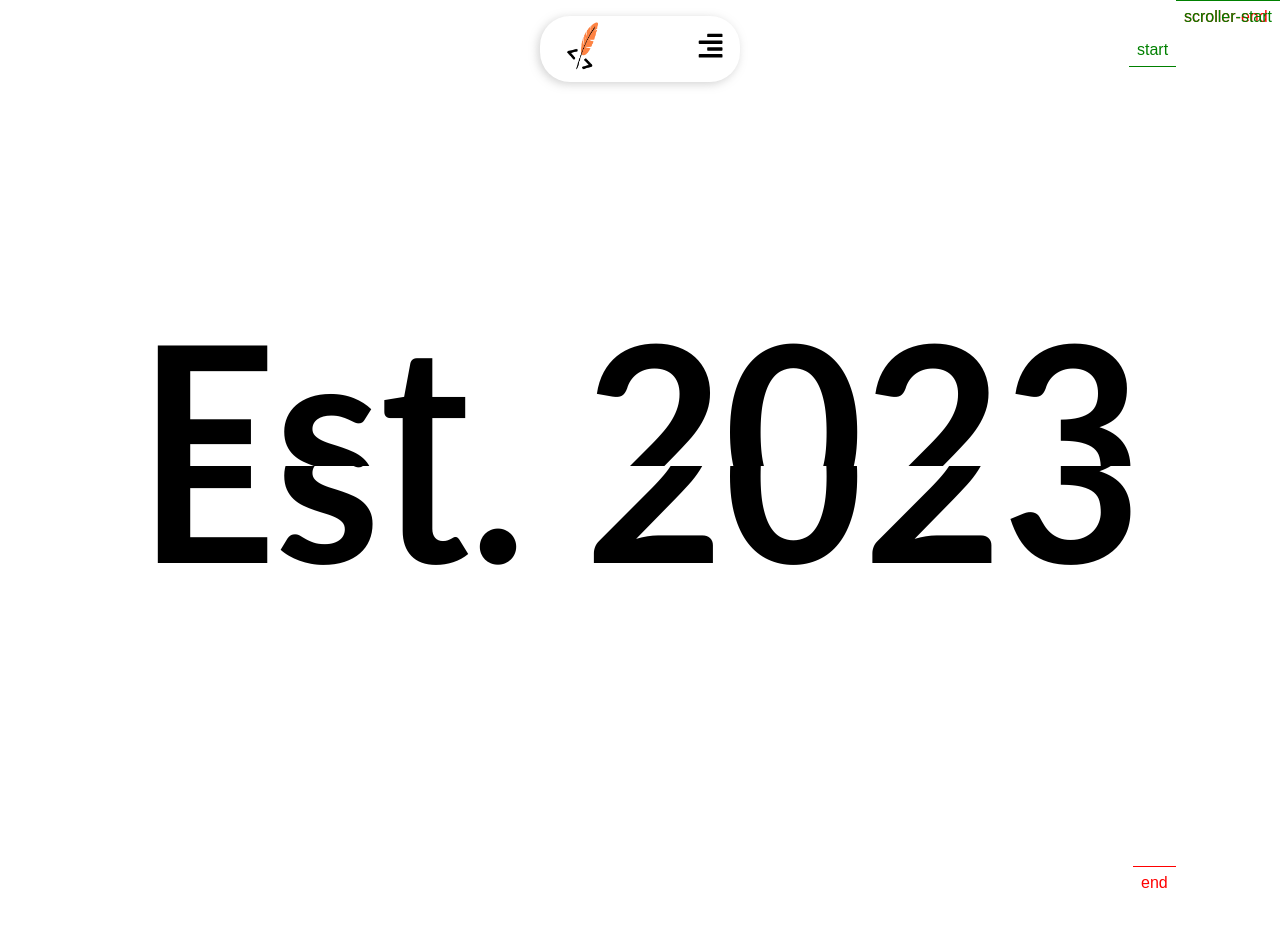
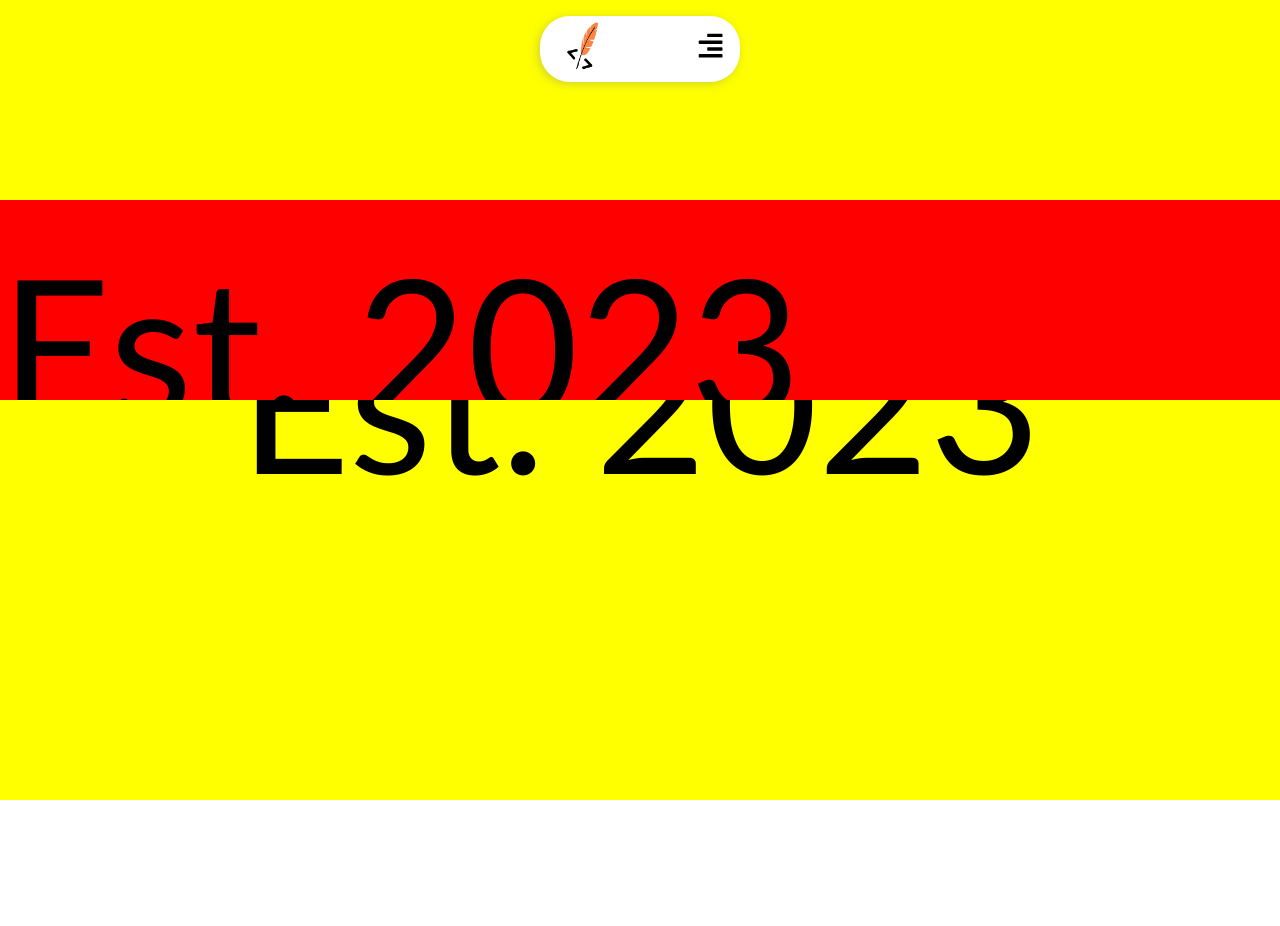
Before and after one commit to Sanuthb/Company_Site, a React (Vite) app in the folder Frontend/: page /about in a window 1280 px wide. Shown: the top 926 px of the page. Built offline with nearby package versions, Linux system fonts and the light colour scheme.

Commit message:
scroll added

```diff
--- a/Frontend/package.json
+++ b/Frontend/package.json
@@ -13,6 +13,7 @@
     "@gsap/react": "^2.1.1",
     "framer-motion": "^11.3.28",
     "gsap": "^3.12.5",
+    "locomotive-scroll": "^5.0.0-beta.15",
     "react": "^18.3.1",
     "react-dom": "^18.3.1",
     "react-icons": "^5.2.1",
--- a/Frontend/src/Gsap_Animation/About_animation.js
+++ b/Frontend/src/Gsap_Animation/About_animation.js
@@ -20,7 +20,7 @@ const about_page_animation = (
       scrollTrigger: {
         trigger: section,
         start: "top top",
-        end: "bottom top",
+        end: "top -100%",
         scrub: 1,
         pin: true,
         markers: true,
@@ -43,76 +43,77 @@ const about_page_animation = (
       },
       "start"
     );
-    tl.fromTo(
-      dummy_box,
-      {
-        y: "200%",
-        opacity: 0,
-      },
-      {
-        y:"-100%",
-        opacity: 1,
-        duration: 2,
-      },
-      "start+=0.5"
-    );
+    //   tl.fromTo(
+    //     dummy_box,
+    //     {
+    //       y: "200%",
+    //       opacity: 0,
+    //     },
+    //     {
+    //       y:"-100%",
+    //       opacity: 1,
+    //       duration: 2,
+    //     },
+    //     "start+=0.5"
+    //   );
 
-    tl.fromTo(
-      about_company_story,
-      {
-        y: "200%",
-        opacity: 0,
-      },
-      {
-        y: "-100%",
-        opacity: 1,
-        duration: 2,
-      },
-      "start+=1"
-    );
+    //   tl.fromTo(
+    //     about_company_story,
+    //     {
+    //       y: "200%",
+    //       opacity: 0,
+    //     },
+    //     {
+    //       y: "-100%",
+    //       opacity: 1,
+    //       duration: 2,
+    //     },
+    //     "start+=1"
+    //   );
 
-    tl.fromTo(
-      about_text_para,
-      {
-        y: "200%",
-        opacity: 0,
-      },
-      {
-        y: "-100%",
-        opacity: 1,
-        duration: 2,
-      },
-      "start+=1.5"
-    );
+    //   tl.fromTo(
+    //     about_text_para,
+    //     {
+    //       y: "200%",
+    //       opacity: 0,
+    //     },
+    //     {
+    //       y: "-100%",
+    //       opacity: 1,
+    //       duration: 2,
+    //     },
+    //     "start+=1.5"
+    //   );
 
-    tl.fromTo(
-      about_image,
-      {
-        scale: 0.8,
-        opacity: 0,
-      },
-      {
-        scale: 1,
-        opacity: 1,
-        duration: 2.5,
-      },
-      "start+=2"
-    );
+    //   tl.fromTo(
+    //     about_image,
+    //     {
+    //       scale: 0.8,
+    //       opacity: 0,
+    //     },
+    //     {
+    //       scale: 1,
+    //       opacity: 1,
+    //       duration: 2.5,
+    //     },
+    //     "start+=2"
+    //   );
 
-    tl.fromTo(
-      our_culture,
-      {
-        opacity: 0,
-        y: 50,
-      },
-      {
-        opacity: 1,
-        y: 0,
-        duration: 2.5,
-      },
-      "start+=2.5"
-    );
-  });
+    //   tl.fromTo(
+    //     our_culture,
+    //     {
+    //       opacity: 0,
+    //       y: 50,
+    //     },
+    //     {
+    //       opacity: 1,
+    //       y: 0,
+    //       duration: 2.5,
+    //     },
+    //     "start+=2.5"
+    //   );
+    // });
+  })
 };
 
 export default about_page_animation;
--- a/Frontend/src/Pages/Home.jsx
+++ b/Frontend/src/Pages/Home.jsx
@@ -1,6 +1,7 @@
 import React from "react";
 import Navbar from "../components/Navbar/Navbar";
 import Hero from "../components/Hero/Hero";
+import Marquee from "../components/Marquee_comp/Marquee";
 import About from "../components/About/About";
 import Services from "../components/Services/Services";
 import Enquire_section from "../components/Enquire_section/Enquire_section";
@@ -9,20 +10,23 @@ import Pricing from "../components/Pricing/Pricing";
 import Testimonial from "../components/Testimonial/Testimonial";
 import CTA from "../components/CTA/CTA";
 import Footer from "../components/Footer/Footer";
+import LocomotiveScroll from "locomotive-scroll";
 
 const Home = () => {
+  const locomotiveScroll = new LocomotiveScroll();
   return (
     <main>
       <Navbar />
       <Hero />
+      <Marquee />
       <About />
       <Services />
       <Enquire_section />
       <Coding />
       <Pricing />
       <Testimonial />
-      <CTA/>
-      <Footer/>
+      <CTA />
+      <Footer />
     </main>
   );
 };
--- a/Frontend/src/components/About_page_comp/About_landing/About_landing.css
+++ b/Frontend/src/components/About_page_comp/About_landing/About_landing.css
@@ -1,6 +1,6 @@
 .about_landing_section {
   width: 100%;
-  height: 100vh;
+  /* height: 100vh; */
   position: relative;
 }
 
@@ -39,8 +39,9 @@
 
 .about_content {
   width: 100%;
-  height: 100vh;
+  /* height: 100vh; */
   background-color: black;
+  overflow: hidden;
 
 }
 
--- a/Frontend/src/components/About_page_comp/About_landing/About_landing.jsx
+++ b/Frontend/src/components/About_page_comp/About_landing/About_landing.jsx
@@ -1,79 +1,220 @@
-import React from "react";
-import "./About_landing.css";
-import about_page_animation from "../../../Gsap_Animation/About_animation";
-import about_office from "../../../assets/about_office.jpg";
-import Company_culture from "../Company_culture/Company_culture";
+// import React from "react";
+// import "./About_landing.css";
+// import about_page_animation from "../../../Gsap_Animation/About_animation";
+// import about_office from "../../../assets/about_office.jpg";
+// import Company_culture from "../Company_culture/Company_culture";
+
+// const About_landing = () => {
+//   about_page_animation(
+//     ".about_landing_section",
+//     ".about_top_container",
+//     ".about_bottom_container",
+//     ".dummy_box",
+//     ".about_company_story",
+//     ".about_text_para",
+//     ".about_image img",
+//     ".our_culture"
+//   );
+
+//   return (
+//     <div className="about_landing_section">
+//       <div className="about_main_year about_top_container">
+//         <h1>Est. 2023</h1>
+//       </div>
+//       <div className="about_content">
+//         <div className="dummy_box"></div>
+//         <div className="about_company_story">
+//           <p>
+//             <span style={{ fontWeight: "600", color: "white" }}>
+//               Street2Site
+//             </span>{" "}
+//             started in 2023 with a passionate team of{" "}
+//             <span style={{ fontWeight: "600", color: "white" }}>
+//               web developers, designers, and marketers
+//             </span>{" "}
+//             who wanted to help every business shine online. We believed that no
+//             one should struggle to make their mark on the web.
+//           </p>
+//           <p>
+//             Fueled by this belief, we set out to turn great ideas into powerful{" "}
+//             <span style={{ fontWeight: "600", color: "white" }}>
+//               digital experiences
+//             </span>
+//             . Our goal was to make online success attainable for every business,
+//             no matter its size.
+//           </p>
+//           <p>
+//             Today, we’re proud to have worked with a diverse range of clients,
+//             creating{" "}
+//             <span style={{ fontWeight: "600", color: "white" }}>websites</span>{" "}
+//             and{" "}
+//             <span style={{ fontWeight: "600", color: "white" }}>
+//               digital solutions
+//             </span>{" "}
+//             that truly make a difference. For us, it’s all about combining{" "}
+//             <span style={{ fontWeight: "600", color: "white" }}>
+//               creativity
+//             </span>{" "}
+//             and deep understanding to deliver results that matter.
+//           </p>
+//         </div>
+//         <div className="about_text_para">
+//           <h5>Shaping the digital world,</h5>
+//           <p>enjoying every step.</p>
+//         </div>
+//         <div className="about_image">
+//           <img src={about_office} alt="" />
+//         </div>
+//         <div className="our_culture">
+//           <Company_culture/>
+//         </div>
+//       </div>
+//       <div className="about_main_year about_bottom_container">
+//         <h1>Est. 2023</h1>
+//       </div>
+//     </div>
+//   );
+// };
+
+// export default About_landing;
+
+
+import React, { useEffect, useRef } from "react";
+import { gsap } from "gsap";
+import { ScrollTrigger } from "gsap/ScrollTrigger";
+
+gsap.registerPlugin(ScrollTrigger);
 
 const About_landing = () => {
-  about_page_animation(
-    ".about_landing_section",
-    ".about_top_container",
-    ".about_bottom_container",
-    ".dummy_box",
-    ".about_company_story",
-    ".about_text_para",
-    ".about_image img",
-    ".our_culture"
-  );
+  const containerRef = useRef(null);
+  const topHalfRef = useRef(null);
+  const bottomHalfRef = useRef(null);
+
+  useEffect(() => {
+    const container = containerRef.current;
+    const topHalf = topHalfRef.current;
+    const bottomHalf = bottomHalfRef.current;
+
+    gsap.set(topHalf, { clipPath: "inset(0 0 50% 0)" });
+    gsap.set(bottomHalf, { clipPath: "inset(50% 0 0 0)" });
+
+    gsap.to(topHalf, {
+      yPercent: -100,
+      ease: "none",
+      scrollTrigger: {
+        trigger: container,
+        start: "top top",
+        end: "bottom top",
+        scrub: true,
+      },
+    });
+
+    gsap.to(bottomHalf, {
+      yPercent: 50,
+      ease: "none",
+      scrollTrigger: {
+        trigger: container,
+        start: "top top",
+        end: "bottom top",
+        scrub: true,
+      },
+    });
+  }, []);
 
   return (
-    <div className="about_landing_section">
-      <div className="about_main_year about_top_container">
-        <h1>Est. 2023</h1>
-      </div>
-      <div className="about_content">
-        <div className="dummy_box"></div>
-        <div className="about_company_story">
-          <p>
-            <span style={{ fontWeight: "600", color: "white" }}>
-              Street2Site
-            </span>{" "}
-            started in 2023 with a passionate team of{" "}
-            <span style={{ fontWeight: "600", color: "white" }}>
-              web developers, designers, and marketers
-            </span>{" "}
-            who wanted to help every business shine online. We believed that no
-            one should struggle to make their mark on the web.
-          </p>
-          <p>
-            Fueled by this belief, we set out to turn great ideas into powerful{" "}
-            <span style={{ fontWeight: "600", color: "white" }}>
-              digital experiences
-            </span>
-            . Our goal was to make online success attainable for every business,
-            no matter its size.
-          </p>
-          <p>
-            Today, we’re proud to have worked with a diverse range of clients,
-            creating{" "}
-            <span style={{ fontWeight: "600", color: "white" }}>websites</span>{" "}
-            and{" "}
-            <span style={{ fontWeight: "600", color: "white" }}>
-              digital solutions
-            </span>{" "}
-            that truly make a difference. For us, it’s all about combining{" "}
-            <span style={{ fontWeight: "600", color: "white" }}>
-              creativity
-            </span>{" "}
-            and deep understanding to deliver results that matter.
-          </p>
+    <div
+      ref={containerRef}
+      style={{
+        height: "200vh",
+        width: "100%",
+        display: "flex",
+        justifyContent: "center",
+        alignItems: "center",
+      }}
+    >
+      <div
+        style={{
+          position: "fixed",
+          top: "50%",
+          left: "50%",
+          transform: "translate(-50%, -50%)",
+          fontSize: "15vw",
+          background: "yellow",
+          width: "100%",
+          height: "100%",
+          display: "flex",
+          justifyContent: "center",
+          alignItems: "center",
+          flexDirection:"column"
+        }}
+      >
+        <div
+          ref={topHalfRef}
+          style={{
+            position: "absolute",
+            top: "50%",
+            left: "50%",
+            transform: "translate(-50%, -50%)",
+            textWrap: "nowrap",
+            width: "100%",
+            height:"50vh",
+            backgroundColor:"red",
+          }}
+        >
+          Est. 2023
         </div>
-        <div className="about_text_para">
-          <h5>Shaping the digital world,</h5>
-          <p>enjoying every step.</p>
+        <div
+          ref={bottomHalfRef}
+          style={{
+            position: "absolute",
+            top: "50%",
+            left: "50%",
+            transform: "translate(-50%, -50%)",
+            textAlign: "center",
+            textWrap: "nowrap",
+          }}
+        >
+          Est. 2023
         </div>
-        <div className="about_image">
-          <img src={about_office} alt="" />
-        </div>
-        <div className="our_culture">
-          <Company_culture/>
-        </div>
-      </div>
-      <div className="about_main_year about_bottom_container">
-        <h1>Est. 2023</h1>
       </div>
     </div>
   );
 };
 
 export default About_landing;
+
+
+
+
+{/* <div
+      ref={containerRef}
+      style={{
+        height: "200vh",
+        width: "100%",
+        display: "flex",
+        justifyContent: "center",
+        alignItems: "center",
+        background:"red"
+      }}
+    >
+      <div
+        style={{
+          fontSize: "20vw",
+          fontWeight: "bold",
+          position: "fixed",
+          top: "50%",
+          left: "50%",
+          transform: "translate(-50%, -50%)",
+        }}
+      >
+        <div ref={topHalfRef} style={{ position: "absolute", top: 0, left: 0 }}>
+          2024
+        </div>
+        <div
+          ref={bottomHalfRef}
+          style={{ position: "absolute", top: 0, left: 0 }}
+        >
+          2024
+        </div>
+      </div>
+    </div> */}
--- a/Frontend/src/components/Hero/Hero.css
+++ b/Frontend/src/components/Hero/Hero.css
@@ -9,7 +9,7 @@
 
 .hero_content:nth-child(1) {
   padding: 8vw 10vw;
-  padding-bottom: 1vw;
+  /* padding-bottom: 1vw; */
 }
 
 .hero_heading {
@@ -140,7 +140,7 @@
   opacity: 0.5;
 }
 
-.hero_content:nth-child(2) {
+/* .hero_content:nth-child(2) {
   background-color: var(--clr--primary-orange);
   background-image: url("../../assets//logo.png");
   background-repeat: no-repeat;
@@ -201,4 +201,4 @@
   width: calc(100% - 60%);
   border-radius: 15px;
   border-top-right-radius: 0px;
-}
+} */
--- a/Frontend/src/components/Hero/Hero.jsx
+++ b/Frontend/src/components/Hero/Hero.jsx
@@ -1,13 +1,13 @@
 import React from "react";
 import "./Hero.css";
-import Editornavbar from "../Editorcomponents/Editornavbar";
-import Editor_sidebar from "../Editorcomponents/Editor_sidebar";
-import Code_Editor from "../Editorcomponents/Code_Editor";
-import { FaHtml5 } from "react-icons/fa";
-import { FaPython } from "react-icons/fa";
-import { FaReact } from "react-icons/fa6";
 import useEyeMovement from "../../Hooks/useEyeballmovement";
-import {motion} from 'framer-motion'
+import { motion } from 'framer-motion'
+// import Editornavbar from "../Editorcomponents/Editornavbar";
+// import Editor_sidebar from "../Editorcomponents/Editor_sidebar";
+// import Code_Editor from "../Editorcomponents/Code_Editor";
+// import { FaHtml5 } from "react-icons/fa";
+// import { FaPython } from "react-icons/fa";
+// import { FaReact } from "react-icons/fa6";
 
 const Hero = () => {
 
@@ -15,7 +15,12 @@ const Hero = () => {
 
 
   return (
-    <div className="hero">
+    <div
+      data-scroll
+      data-scroll-section
+      data-scroll-speed="-.3"
+      className="hero"
+    >
       <div className="hero_content">
         <div className="hero_heading">
           <h1>
@@ -54,7 +59,7 @@ const Hero = () => {
         </div>
       </div>
 
-      <div className="hero_content">
+      {/* <div className="hero_content">
         <div className="codeeditior">
           <div className="code_editor_navbar">
             <Editornavbar />
@@ -121,7 +126,7 @@ const Hero = () => {
             </div>
           </div>
         </div>
-      </div>
+      </div> */}
     </div>
   );
 };
--- /dev/null
+++ b/Frontend/src/components/Marquee_comp/Marquee.css
@@ -0,0 +1,27 @@
+.Marquee {
+  width: 100%;
+  background-color: var(--clr--primary-orange);
+  padding: 5vw 0vw;
+  border-top-left-radius: 30px;
+  border-top-right-radius: 30px;
+}
+
+.Marquee_container {
+  width: 100%;
+  display: flex;
+  align-items: center;
+  justify-content: space-between;
+  overflow: hidden;
+  border-top: 2px solid white;
+  border-bottom: 2px solid white;
+  white-space: nowrap;
+}
+
+.Marquee_container h1 {
+  font-size: 15vw;
+  color: white;
+  text-transform: uppercase;
+  font-weight: 600;
+  padding-right: 1vw;
+  line-height: 0.9;
+}
--- /dev/null
+++ b/Frontend/src/components/Marquee_comp/Marquee.jsx
@@ -0,0 +1,32 @@
+import React from "react";
+import "./Marquee.css";
+import { motion } from "framer-motion";
+const Marquee = () => {
+  return (
+    <div
+      data-scroll
+      data-scroll-section
+      data-scroll-speed=".5"
+      className="Marquee"
+    >
+      <div className="Marquee_container">
+        <motion.h1
+          initial={{ x: 0 }}
+          animate={{ x: "-100%" }}
+          transition={{ ease: "linear", duration: 7, repeat: Infinity }}
+        >
+          We are Innovators
+        </motion.h1>
+        <motion.h1
+          initial={{ x: 0 }}
+          animate={{ x: "-100%" }}
+          transition={{ ease: "linear", duration: 7, repeat: Infinity }}
+        >
+          We are Innovators
+        </motion.h1>
+      </div>
+    </div>
+  );
+};
+
+export default Marquee;
```
Also changed, not shown: 1 other file (tests, documents, lock files or other folders).
